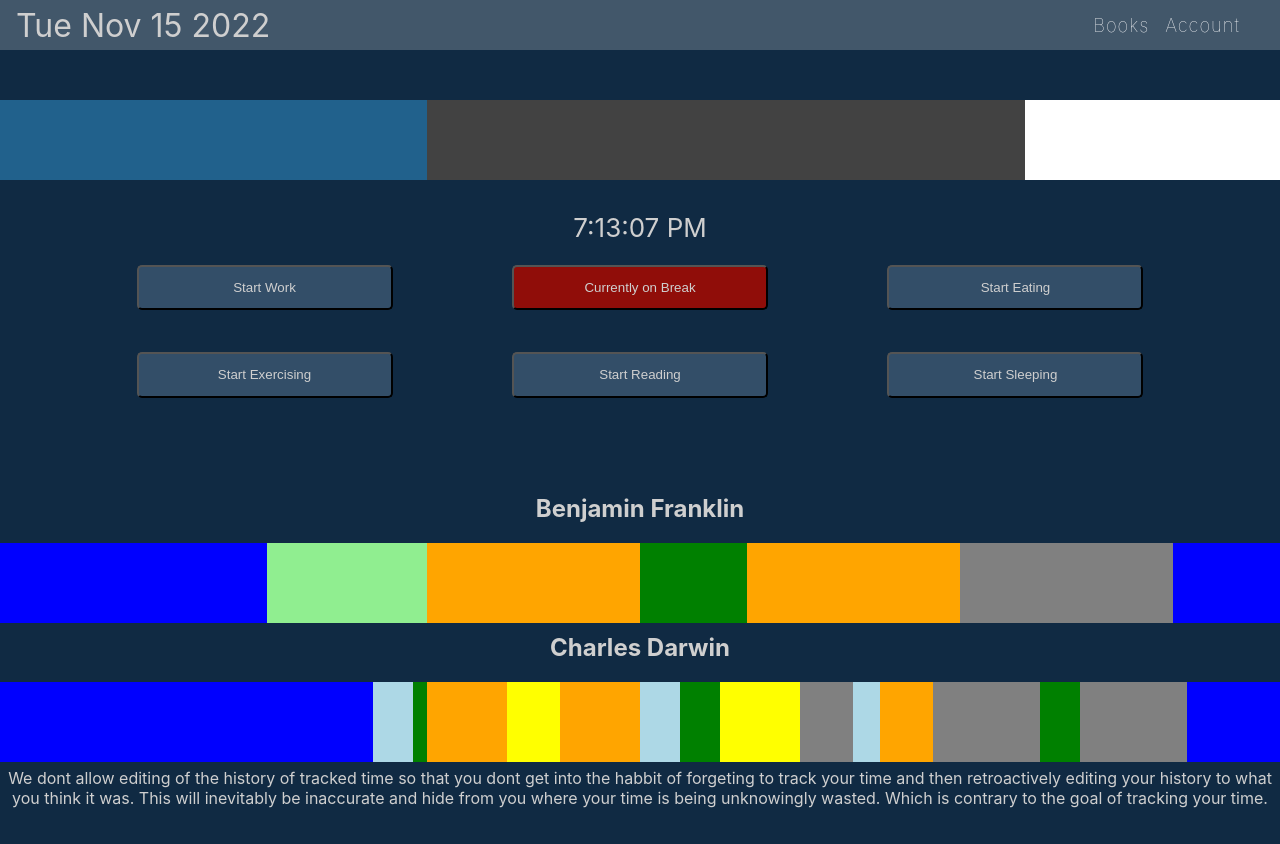
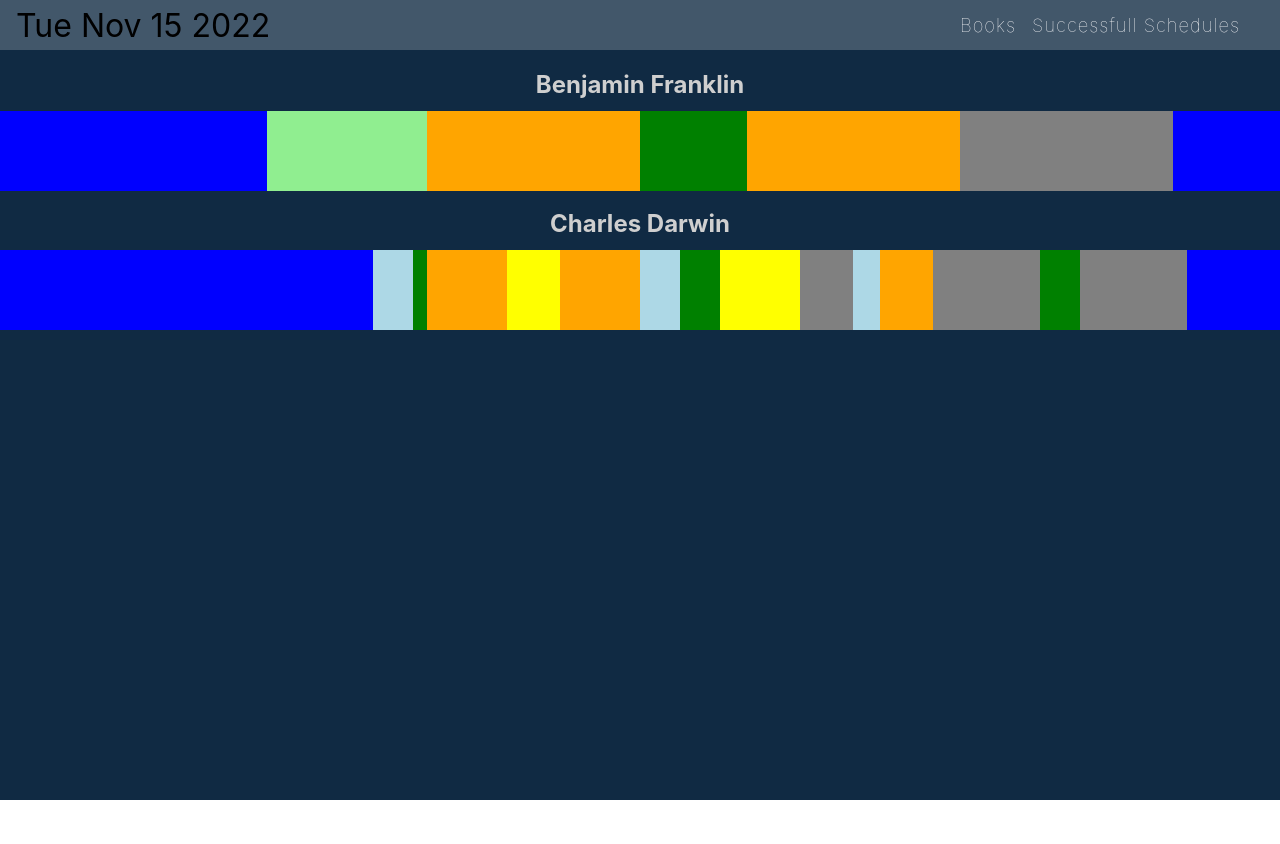
Before and after one commit to michaeltaciuk/timeDashboard, a React (Create React App) app in the folder frontend/: page /successfullschedules in a window 1280 px wide. Shown: the top 844 px of the page. After the commit the page ends 800 px from the top, so only its background shows below. Built offline with nearby package versions, Linux system fonts and the light colour scheme.

Commit message:
Moved SuccessfullSchedules to new page. Added router

```diff
--- a/frontend/package.json
+++ b/frontend/package.json
@@ -16,6 +16,7 @@
     "react-bootstrap": "^2.4.0",
     "react-dom": "^17.0.2",
     "react-icons": "^4.3.1",
+    "react-router-dom": "^6.4.3",
     "react-scripts": "5.0.0",
     "web-vitals": "^2.1.4"
   },
--- a/frontend/src/App.js
+++ b/frontend/src/App.js
@@ -1,7 +1,7 @@
 import './App.css';
 import Header from './components/Header.js';
 import Stopwatch from "./components/Stopwatch";
-import SuccessfulSchedules from './components/SuccessfulSchedules';
+import SuccessfulSchedules from './components/SuccessfullSchedules';
 import React, { Fragment, useEffect } from 'react';
 
 function App() {
@@ -25,7 +25,7 @@
           {/* <p>"The best time to plant a tree was 20 years ago. The second best time is now."</p> */}
           <Stopwatch/>
         </div>
-        <SuccessfulSchedules/>
+        <br/>
         <p>
           We dont allow editing of the history of tracked time so that you dont get into the habbit
           of forgeting to track your time and then retroactively editing your history to what you think
@@ -34,7 +34,6 @@
         </p>
         <br/>
       </Fragment>
-
     </div>
   );
 }
--- a/frontend/src/components/ElapsedTimeBar.js
+++ b/frontend/src/components/ElapsedTimeBar.js
@@ -13,6 +13,7 @@
     return (
         <Fragment>
             <div className="timeBarContainer">
+
                 <div className="timeBar" style={{width: `${width}px`, height: height}}/>
                 {timeChunks.map( timeChunk =>
                     <Tooltip title={`${timeChunk.name}: ${Math.floor(timeChunk.seconds / 60)} min`}>
--- a/frontend/src/components/Header.js
+++ b/frontend/src/components/Header.js
@@ -4,6 +4,7 @@
 import Row from "react-bootstrap/Row";
 import Col from "react-bootstrap/Col";
 import "./Header.css";
+import {Link} from "react-router-dom";
 
 
 import AccountMenu from "./AccountMenu.js";
@@ -30,10 +31,7 @@
                 <div className="todays-date">{this.state.date.toDateString()}</div>
                 <ul>
                 <li><a target='_blank' href="https://honey-shade-485.notion.site/Time-Management-Books-2c26e7c1891c4ead89115a2e54252de0" rel="noreferrer">Books</a></li>
-                <li><a href="">Account</a></li>
-                    {/*
-                    <li><a href="">Links</a></li>
-                    <li><a href="">Account</a></li> */}
+                <li><Link target='_blank' to="/successfullschedules">Successfull Schedules</Link></li>
                 </ul>
             </nav>
         );
--- a/frontend/src/components/Stopwatch.js
+++ b/frontend/src/components/Stopwatch.js
@@ -1,8 +1,5 @@
 import React, { Fragment } from 'react';
-import ReactDOM from 'react-dom';
-import StopwatchDisplay from './StopwatchDisplay.js';
 import ElapsedTimeBar from './ElapsedTimeBar';
-import StopwatchHistory from './StopwatchHistory.js';
 import "./stopwatch.css";
 import TextClock from './TextClock.js';
 
@@ -17,7 +14,7 @@
       currentTimeMin: 0,
       currentTaskStarted: 28800,
       currentTask: "Break",
-      currentColor: "gray",
+      currentColor: "#900D09",
       timeChunks: [
         {
           "name": "Sleep",
--- a/frontend/src/components/StopwatchHistory.js
+++ /dev/null
@@ -1,72 +0,0 @@
-import React from 'react';
-
-class StopwatchHistory extends React.Component {
-  constructor(props) {
-    super(props);
-
-    this.state = {
-      history: [],
-    };
-  }
-
-  componentDidMount() {
-    this.setHistoryState();
-  }
-
-  setHistoryState = () => {
-    if (localStorage.times) {
-      this.setState({ history: localStorage.times.split('|') });
-    } else {
-      this.setState({ history: [] });
-    }
-  };
-
-  saveToLocalStorage = () => {
-    if (localStorage.times) {
-      localStorage.times =
-        `${Date().toString()} :: ${this.props.formatTime(
-          this.props.currentTimeMin
-        )}:${this.props.formatTime(
-          this.props.currentTimeSec
-        )}:${this.props.formatTime(this.props.currentTimeMs, 'ms')}|` +
-        localStorage.times;
-    } else {
-      localStorage.times = `${Date().toString()} :: ${this.props.formatTime(
-        this.props.currentTimeMin
-      )}:${this.props.formatTime(
-        this.props.currentTimeSec
-      )}:${this.props.formatTime(this.props.currentTimeMs, 'ms')}|`;
-    }
-  };
-
-  saveTime = () => {
-    if (typeof Storage !== 'undefined') {
-      this.saveToLocalStorage();
-    } else {
-      console.error('local storage not supported');
-    }
-    this.setHistoryState();
-  };
-
-  resetHistory = () => {
-    if (localStorage.times) {
-      localStorage.removeItem('times');
-    }
-    this.setHistoryState();
-  };
-
-  render() {
-    return (
-      <div className={'stopwatch__history'}>
-        <button onClick={this.saveTime}>SAVE TIME</button>
-        <button onClick={this.resetHistory}>RESET HISTORY</button>
-        <h3>History</h3>
-        <ul>
-          {this.state.history.map((item, index) => <li key={index}>{item}</li>)}
-        </ul>
-      </div>
-    );
-  }
-}
-
-export default StopwatchHistory;
--- /dev/null
+++ b/frontend/src/components/SuccessfullSchedules.css
@@ -0,0 +1,12 @@
+.name {
+    font-size: 1.5em;
+    font-weight: bold;
+    margin-bottom: 0.5em;
+    text-align: center;
+    color: #cfcfcf;
+}
+
+.container {
+    background-color: #102A43;
+    min-height: 100vh;
+}
--- a/frontend/src/components/SuccessfulSchedules.js
+++ b/frontend/src/components/SuccessfullSchedules.js
@@ -1,5 +1,7 @@
 import React, {Fragment} from "react";
 import ElapsedTimeBar from "./ElapsedTimeBar";
+import "./SuccessfullSchedules.css";
+import Header from "./Header";
 
 const SuccessfulSchedules = (props) => {
 
@@ -148,14 +150,17 @@
     ]
 
     return (
+        <div className="container">
+            <Header/>
             <Fragment>
-            <h2>Benjamin Franklin</h2>
+                <h2 className="name">Benjamin Franklin</h2>
                 <ElapsedTimeBar timeChunks={benjaminFranklin}/>
                 <br/>
-            <h2>Charles Darwin</h2>
+                <h2 className="name">Charles Darwin</h2>
                 <ElapsedTimeBar timeChunks={charlesDarwin}/>
                 <br/>
             </Fragment>
+        </div>
     );
 }
 
--- a/frontend/src/index.js
+++ b/frontend/src/index.js
@@ -1,12 +1,20 @@
 import React from 'react';
 import ReactDOM from 'react-dom';
 import './index.css';
-import App from './App';
+import App from './App.js';
 import reportWebVitals from './reportWebVitals';
+import { BrowserRouter, Routes, Route } from "react-router-dom";
+import SuccessfulSchedules from './components/SuccessfullSchedules';
 
 ReactDOM.render(
   <React.StrictMode>
-    <App />
+    <BrowserRouter>
+      <Routes>
+        <Route path="/" element={<App />} />
+        <Route path="/successfullschedules" element={<SuccessfulSchedules />}/>
+        <Route path="*" element={<h1>404: Not Found</h1>} />
+      </Routes>
+    </BrowserRouter>
   </React.StrictMode>,
   document.getElementById('root')
 );
```
Also changed, not shown: 1 other file (tests, documents, lock files or other folders). Lines whose indentation alone changed are shown as unchanged.
